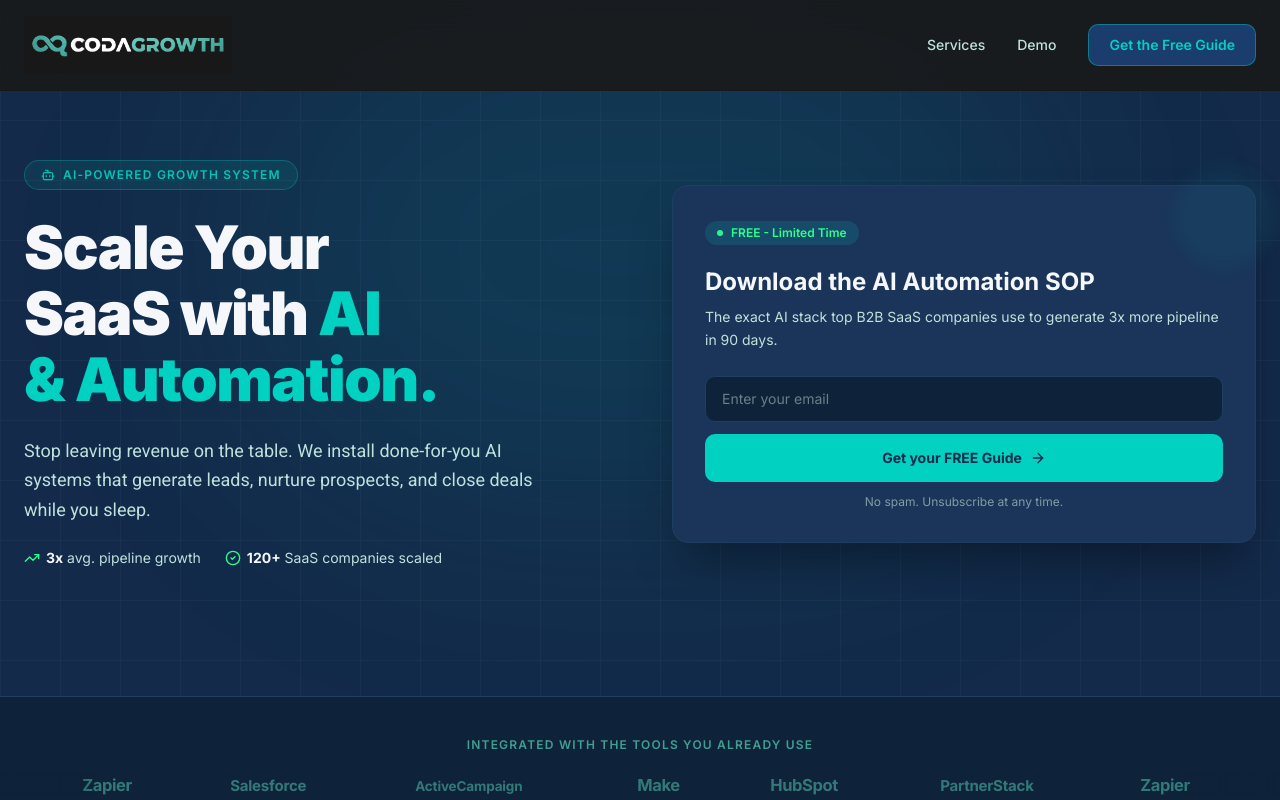
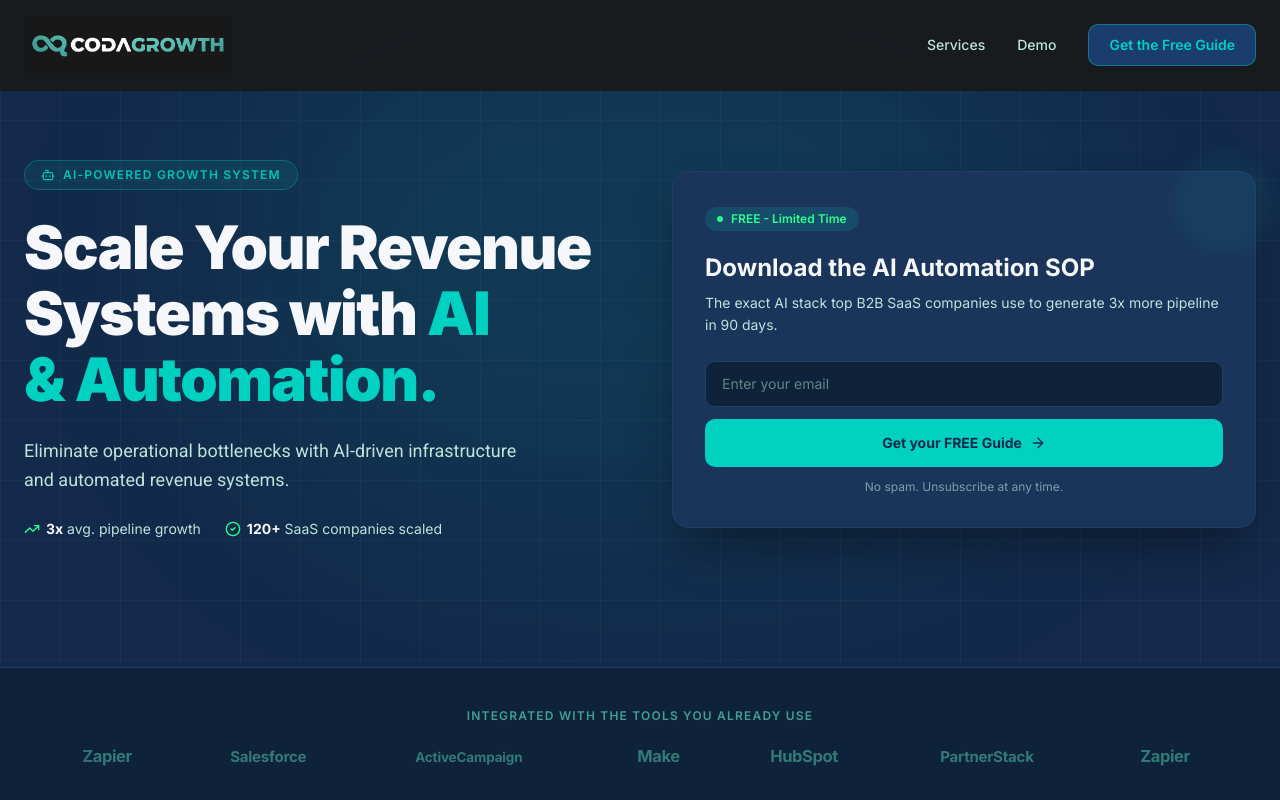
Before and after one commit to codagrowth/v0-coda-growth-web, a Next.js app: page / in a window 1280 px wide. Shown: the top 800 px of the page. Built offline with nearby package versions, Linux system fonts and the light colour scheme.

Commit message:
feat: update page metadata and hero section for better SEO\n\nImprove SEO with updated title, description, and section headlines.

```diff
--- a/app/layout.tsx
+++ b/app/layout.tsx
@@ -17,8 +17,8 @@ const roboto = Roboto({
 })
 
 export const metadata: Metadata = {
-  title: 'CODA GROWTH | AI Automation & B2B SaaS Consultancy',
-  description: 'Scale your SaaS with AI & Automation. Get the free AI Marketing Guide and learn the systems top SaaS companies use to grow revenue on autopilot.',
+  title: 'CODA GROWTH | AI Automation & B2B Efficiency & Automation Consultancy',
+  description: 'Scale your Revenue Systems with AI & Automation. Get the free AI Marketing Guide and learn the systems top SaaS companies use to grow revenue on autopilot.',
   generator: 'v0.app',
   icons: {
     icon: [
--- a/components/hero-section.tsx
+++ b/components/hero-section.tsx
@@ -43,13 +43,13 @@ export function HeroSection() {
               className="text-4xl font-black leading-[1.1] tracking-tight text-balance text-[#F5F7FA] md:text-5xl lg:text-6xl"
               style={{ fontFamily: "Inter, sans-serif" }}
             >
-              Scale Your SaaS with{" "}
+              Scale Your Revenue Systems with{" "}
               <span className="text-[#00D1C1]">AI &amp; Automation.</span>
             </h1>
 
             {/* Subheadline */}
             <p className="text-lg leading-relaxed text-[#BFE2DC] max-w-lg" style={{ fontFamily: "Roboto, sans-serif" }}>
-              Stop leaving revenue on the table. We install done-for-you AI systems that generate leads, nurture prospects, and close deals while you sleep.
+              Eliminate operational bottlenecks with AI-driven infrastructure and automated revenue systems.
             </p>
 
             {/* Social proof micro-stats */}
```
